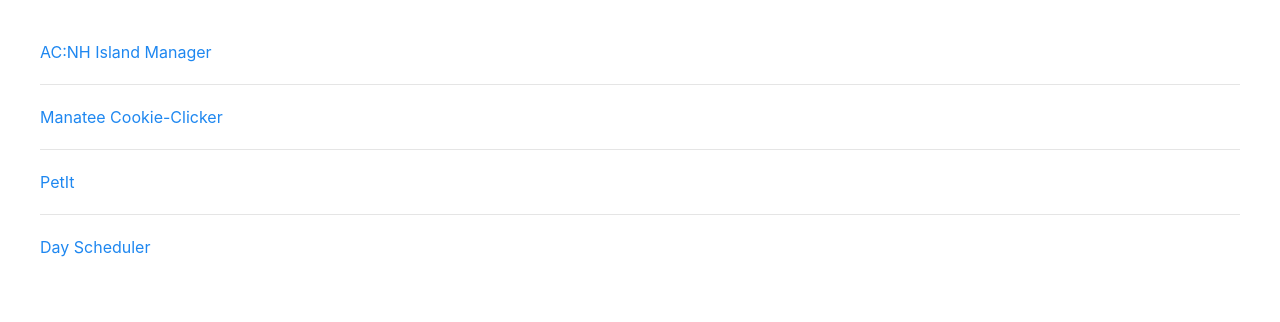
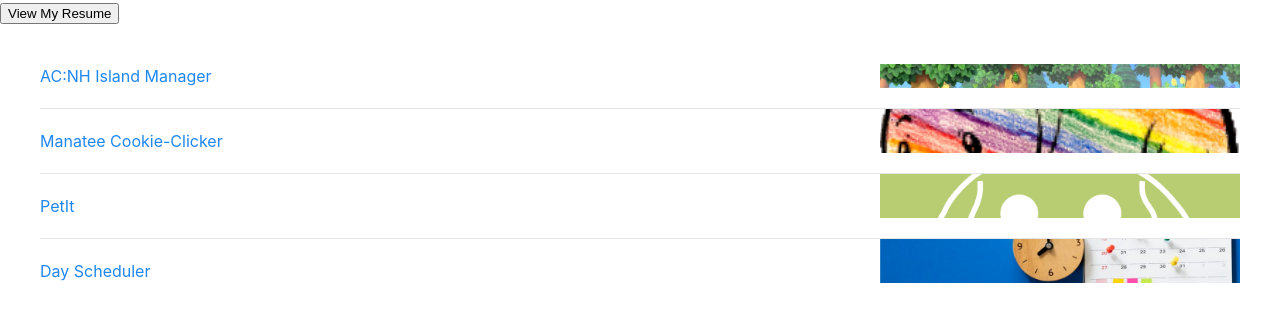
Before and after one commit to specsnstats/portfolio, a React (Create React App) app: page / in a window 1280 px wide. Shown: the top 322 px of the page. Built offline with nearby package versions, Linux system fonts and the light colour scheme.

Commit message:
added pics to the projects

```diff
--- a/src/App.js
+++ b/src/App.js
@@ -1,9 +1,11 @@
 import React from "react";
 import ProjectBox from "./ProjectBox";
+import ResumeModal from "./ResumeModal";
 
 function App() {
   return (
     <div>
+      <ResumeModal />
       <ProjectBox />
     </div>
   );
--- a/src/ProjectBox.js
+++ b/src/ProjectBox.js
@@ -9,29 +9,29 @@ const projects = [
         name: "AC:NH Island Manager",
         img: acnh,
         github: "https://github.com/Rallen4/project1-animal-crossing",
-        url:"",
-        description:"Animal Crossing: New Horizons Island Manager feeds info from an API and tracks user inputs with Local Storage, allowing them to filter and sort based off of desired results"
+        url: "",
+        description: "Animal Crossing: New Horizons Island Manager feeds info from an API and tracks user inputs with Local Storage, allowing them to filter and sort based off of desired results"
     },
     {
         name: "Manatee Cookie-Clicker",
         img: rainbowManatee,
-        github:"https://github.com/POlsen-92/Manatee-Clicker",
-        url:"https://manatee-clicker.herokuapp.com/",
-        description:""
+        github: "https://github.com/POlsen-92/Manatee-Clicker",
+        url: "https://manatee-clicker.herokuapp.com/",
+        description: ""
     },
     {
         name: "PetIt",
         img: petit,
-        github:"https://github.com/dimitermusic/petit-frontend",
-        url:"https://petit-petfriendly.herokuapp.com/",
-        description:""
+        github: "https://github.com/dimitermusic/petit-frontend",
+        url: "https://petit-petfriendly.herokuapp.com/",
+        description: ""
     },
     {
         name: "Day Scheduler",
         img: scheduler,
-        github:"https://github.com/specsnstats/work-day-scheduler",
-        url:"https://specsnstats.github.io/work-day-scheduler/",
-        description:""
+        github: "https://github.com/specsnstats/work-day-scheduler",
+        url: "https://specsnstats.github.io/work-day-scheduler/",
+        description: ""
     }
 ];
 
@@ -42,12 +42,18 @@ export default function ProjectBox() {
             <ul className="uk-list-divider uk-margin-medium-left uk-margin-medium-right uk-margin-medium-top uk-list-large" uk-accordion="true">
 
                 {projects.map((project) => (
-                    <li key={project.name}>
-                        <a style={{backgroundImage: `url($(project.img))`}}className="uk-accordion-title" href="#">{project.name}</a>
+                    <li style={{
+                        backgroundImage: "url(" + project.img + ")",
+                        backgroundPosition: "right",
+                        backgroundRepeat: "no-repeat",
+                        backgroundSize: "30%"
+                    }}
+                        key={project.name}>
+                        <a className="uk-accordion-title" href="#">{project.name}</a>
                         <div className="uk-accordion-content">
                             <a className="uk-margin-medium-right uk-margin-medium-left" href={project.github} rel="noreferrer" target="_blank">Github Repo</a>
                             <a href={project.url} rel="noreferrer" target="_blank">Live Website</a>
-                        <div>{project.description}</div>
+                            <div>{project.description}</div>
                         </div>
                     </li>
                 ))}
--- /dev/null
+++ b/src/ResumeModal.js
@@ -0,0 +1,11 @@
+import React from "react";
+
+export default function ResumeModal() {
+    return(
+        <div className="uk-flex-">
+            <button className="uk-flex-center">View My Resume</button>
+        </div>
+
+        )
+
+}
```
